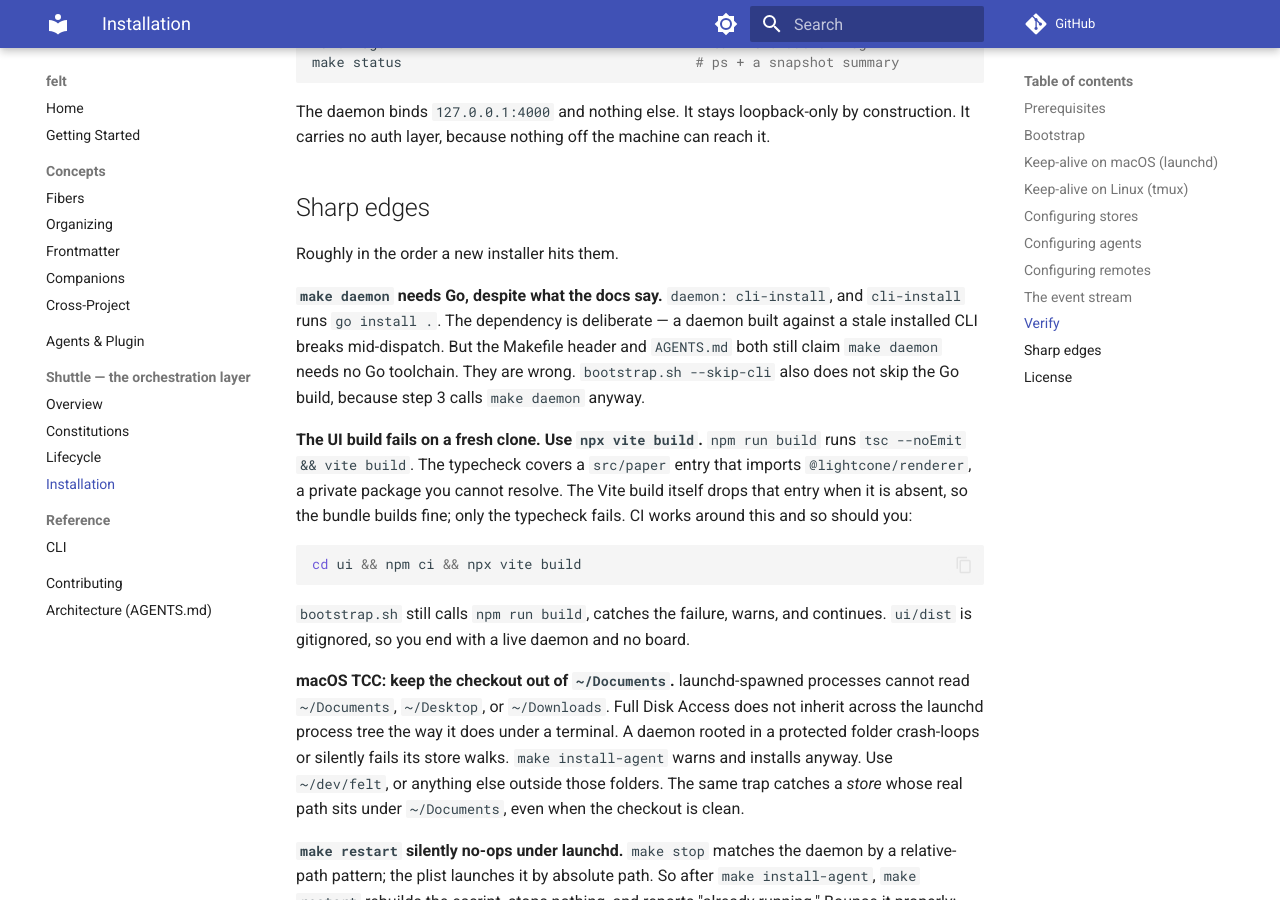
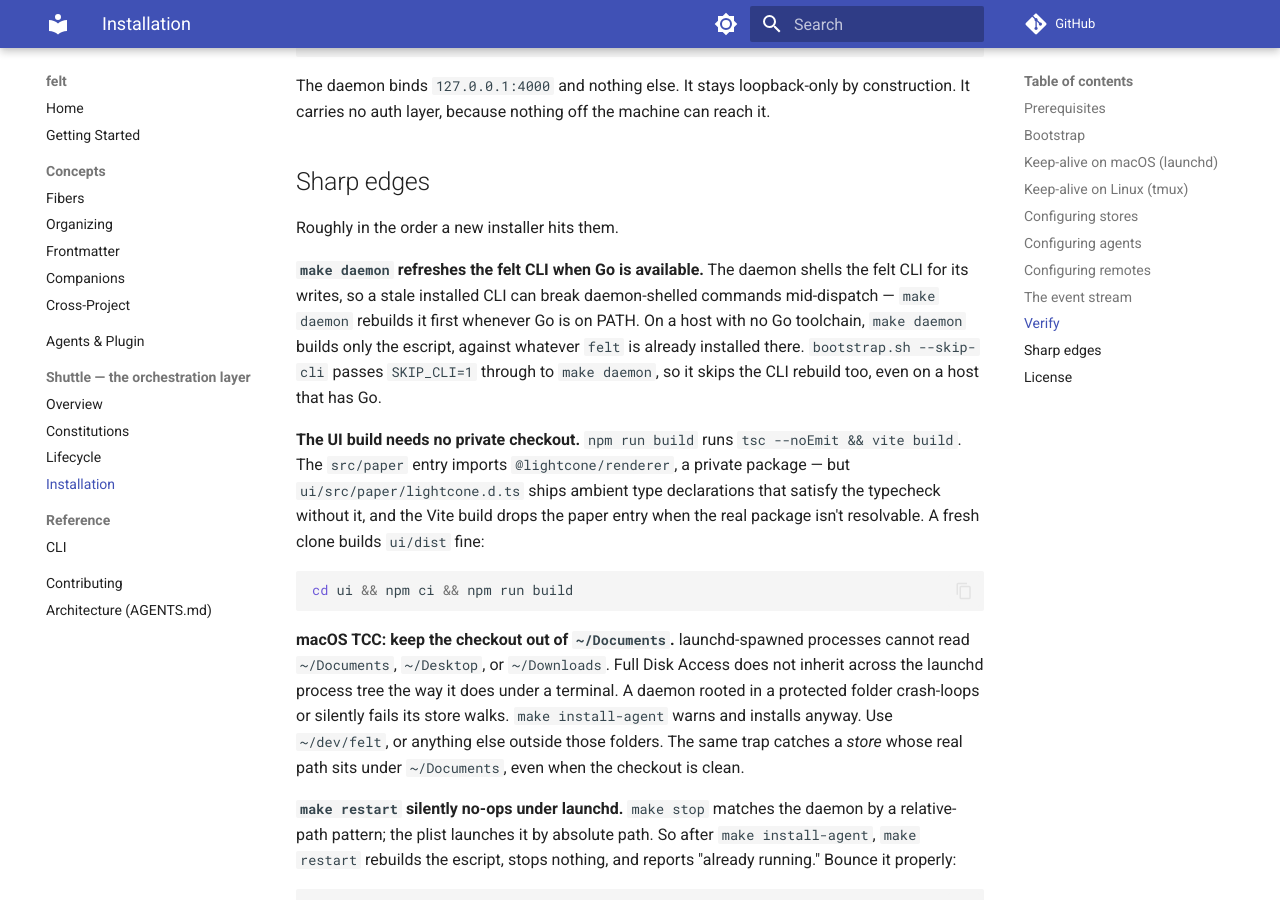
Before and after one commit to cailmdaley/felt, an MkDocs documentation site: the page built from docs/shuttle/installation.md, in a window 1280 px wide and 900 px high, scrolled down 4973 px. Built offline with MkDocs 1.6.1 and Material for MkDocs 9.7.7, drawn with Linux system fonts in a browser that asks for light colours; comment, search, counter and statistics services are not loaded; some of the changed text lies outside the part shown.

Commit message:
docs/build: retire the private-UI-checkout myth; make every build claim true
The UI build never needed a private lightcone-ui checkout: the ambient
ui/src/paper/lightcone.d.ts satisfies the typecheck and vite drops the
paper entry when the renderer source is absent (re-verified with
LIGHTCONE_UI_DIR=/nonexistent). bootstrap.sh, ci.yml, and
installation.md no longer publish the workaround; UI_MODE=auto now
keys on node+npm presence, not OS.

make daemon no longer hard-requires Go: with Go present it still
rebuilds the CLI for version lockstep; without Go it checks felt is on
PATH and builds only the escript. bootstrap.sh --skip-cli now passes
SKIP_CLI=1 through, so it genuinely skips the CLI rebuild. Makefile
header, AGENTS.md, and installation.md all describe the same three
cases.

Version floors corrected everywhere to OTP 27+ / Elixir 1.19+
(matching mix.exs and CI); installation.md's "the docs are wrong"
hedges deleted now that they aren't.

Portability-audit items 4 and 5.

Co-Authored-By: Claude Fable 5 <noreply@anthropic.com>
Claude-Session: https://claude.ai/code/session_01VEoMDh8hAYYkzQLv9GFBA2

````diff
--- a/docs/shuttle/installation.md
+++ b/docs/shuttle/installation.md
@@ -22,9 +22,7 @@ and you keep the checkout.
 | `node` 22+ / `npm` | only for the board | Builds the kanban bundle into `ui/dist`. |
 | `jq` | optional | `session.sh` uses it to pretty-print the SessionStart envelope. Without it the hook falls back to `felt hook session`. |
 
-`bootstrap.sh` checks all of these and names what is missing. Its Elixir hint
-text says "OTP 26+ and Elixir 1.16+". Ignore that hint — `mix deps.get` fails on
-1.16.
+`bootstrap.sh` checks all of these and names what is missing.
 
 ## Bootstrap
 
@@ -46,9 +44,8 @@ Six steps run in order.
 3. **Daemon escript.** `mix deps.get`, then `make daemon` → `bin/shuttle`. The
    step records the checkout path in `~/.shuttle/repo`, so remote revival over
    SSH can find it without an environment.
-4. **`ui/dist`.** The served board bundle. Built by default on macOS, skipped by
-   default on Linux, because this step fails on a fresh clone — see
-   [Sharp edges](#sharp-edges).
+4. **`ui/dist`.** The served board bundle. Built by default when Node is on
+   PATH, skipped otherwise — rsync it from a host that has Node instead.
 5. **Event stream.** Runs `felt setup claude` and `felt setup codex` against
    this checkout, so the plugin hooks match the binary. Then it pipes a probe
    payload through `felt hook event` and checks the line it writes. See
@@ -225,25 +222,23 @@ reach it.
 
 Roughly in the order a new installer hits them.
 
-**`make daemon` needs Go, despite what the docs say.** `daemon: cli-install`,
-and `cli-install` runs `go install .`. The dependency is deliberate — a daemon
-built against a stale installed CLI breaks mid-dispatch. But the Makefile header
-and `AGENTS.md` both still claim `make daemon` needs no Go toolchain. They are
-wrong. `bootstrap.sh --skip-cli` also does not skip the Go build, because step 3
-calls `make daemon` anyway.
+**`make daemon` refreshes the felt CLI when Go is available.** The daemon
+shells the felt CLI for its writes, so a stale installed CLI can break
+daemon-shelled commands mid-dispatch — `make daemon` rebuilds it first whenever
+Go is on PATH. On a host with no Go toolchain, `make daemon` builds only the
+escript, against whatever `felt` is already installed there. `bootstrap.sh
+--skip-cli` passes `SKIP_CLI=1` through to `make daemon`, so it skips the CLI
+rebuild too, even on a host that has Go.
 
-**The UI build fails on a fresh clone. Use `npx vite build`.** `npm run build`
-runs `tsc --noEmit && vite build`. The typecheck covers a `src/paper` entry that
-imports `@lightcone/renderer`, a private package you cannot resolve. The Vite
-build itself drops that entry when it is absent, so the bundle builds fine; only
-the typecheck fails. CI works around this and so should you:
+**The UI build needs no private checkout.** `npm run build` runs `tsc --noEmit
+&& vite build`. The `src/paper` entry imports `@lightcone/renderer`, a private
+package — but `ui/src/paper/lightcone.d.ts` ships ambient type declarations
+that satisfy the typecheck without it, and the Vite build drops the paper entry
+when the real package isn't resolvable. A fresh clone builds `ui/dist` fine:
 
 ```bash
-cd ui && npm ci && npx vite build
+cd ui && npm ci && npm run build
 ```
-
-`bootstrap.sh` still calls `npm run build`, catches the failure, warns, and
-continues. `ui/dist` is gitignored, so you end with a live daemon and no board.
 
 **macOS TCC: keep the checkout out of `~/Documents`.** launchd-spawned processes
 cannot read `~/Documents`, `~/Desktop`, or `~/Downloads`. Full Disk Access does
````
Also changed, not shown: CONTRIBUTING.md (+2 -2 lines), 3 other files.
